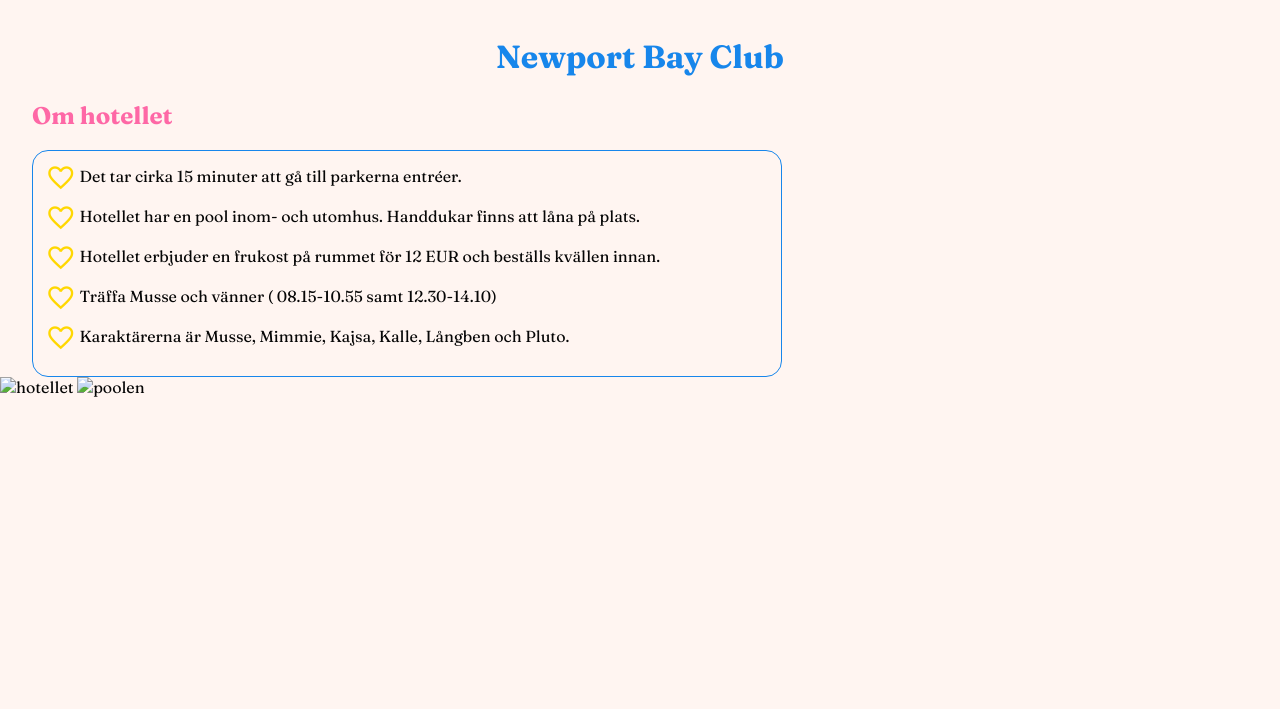
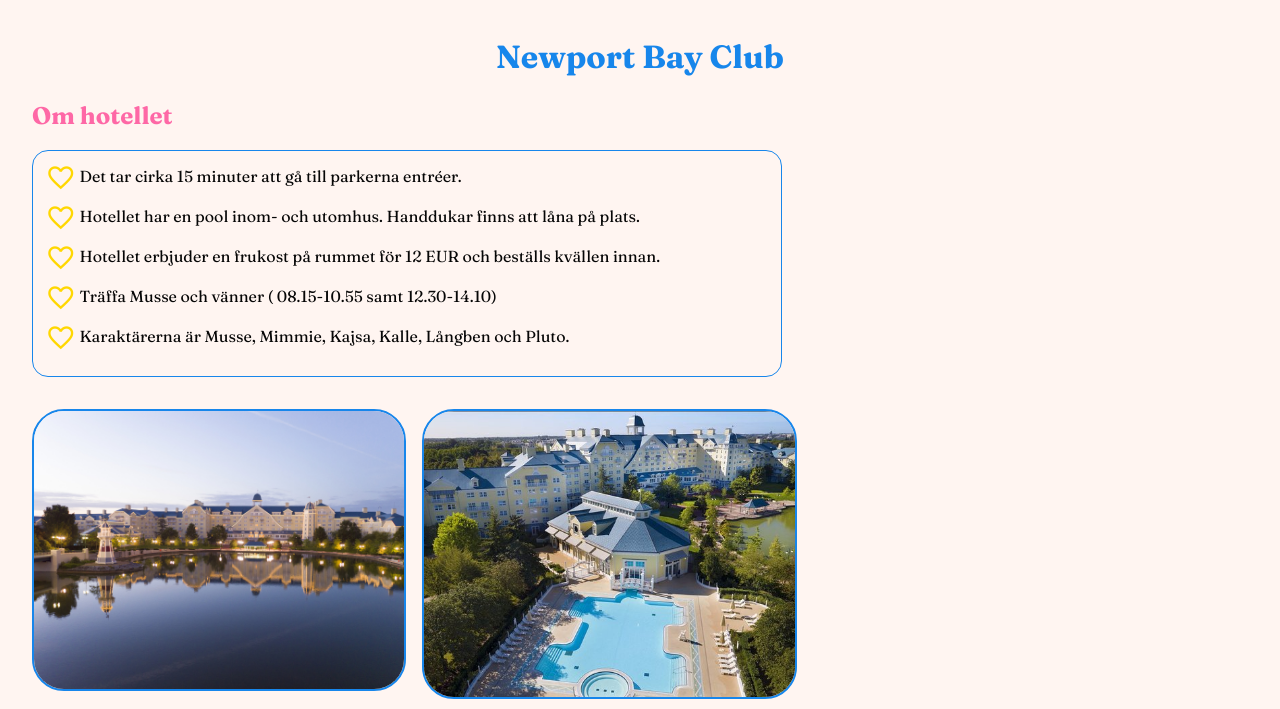
Before and after one commit to susannelundberg/dlp, a plain HTML site: page src/pages/hotel/hotel.html in a window 1280 px wide. Shown: the part 91-800 px from the top of the page. Drawn offline with nearby package versions, Linux system fonts and the light colour scheme.

Commit message:
Updated hotel page

```diff
--- a/src/pages/hotel/hotel.css
+++ b/src/pages/hotel/hotel.css
@@ -5,6 +5,7 @@
     gap: 20px;
     align-items: flex-start;
     padding-left: 2rem;
+    padding-bottom: 2rem;
 }
 
 .info {
@@ -32,3 +33,24 @@
     font-size: 30px;
     vertical-align: middle;
 }
+
+.npb-bilder {
+    display: flex;
+    align-items: justify;
+    padding-left: 2rem;
+    gap: 1rem;
+}
+
+.hotel-image {
+    width: 30%;
+    height: 30%;
+    border: solid 2px var(--primary-border-color);
+    border-radius: 2rem;
+}
+
+.pool-image {
+    width: 30%;
+    height: 30%;
+    border: solid 2px var(--primary-border-color);
+    border-radius: 2rem;
+}
--- a/src/pages/hotel/hotel.html
+++ b/src/pages/hotel/hotel.html
@@ -15,9 +15,9 @@
     <main>
         <h1>Newport Bay Club</h1>
         <div class="info-container"></div>
-        <div>
-            <img src="./assets/images/npb-1.jpg" alt="hotellet" class="hotel-image" />
-            <img src="./assets/images/npb-pool.jpg" alt="poolen" class="pool-image" />
+        <div class="npb-bilder">
+            <img src="../../assets/images/npb-1.jpg" alt="hotellet" class="hotel-image" />
+            <img src="../../assets/images/npb-pool.jpg" alt="poolen" class="pool-image" />
         </div>
     </main>
     <script type="module" src="hotel.js"></script>
```
